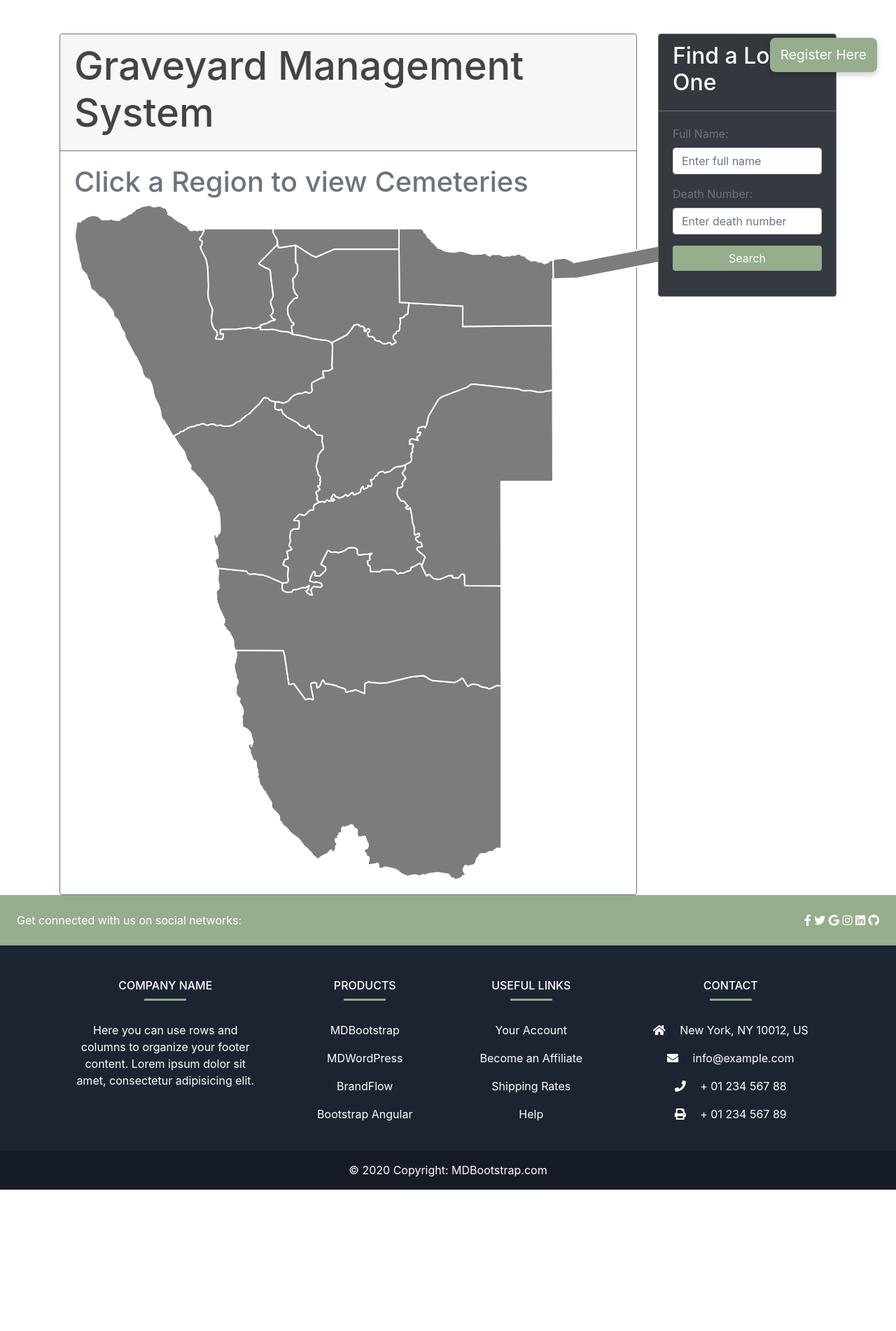
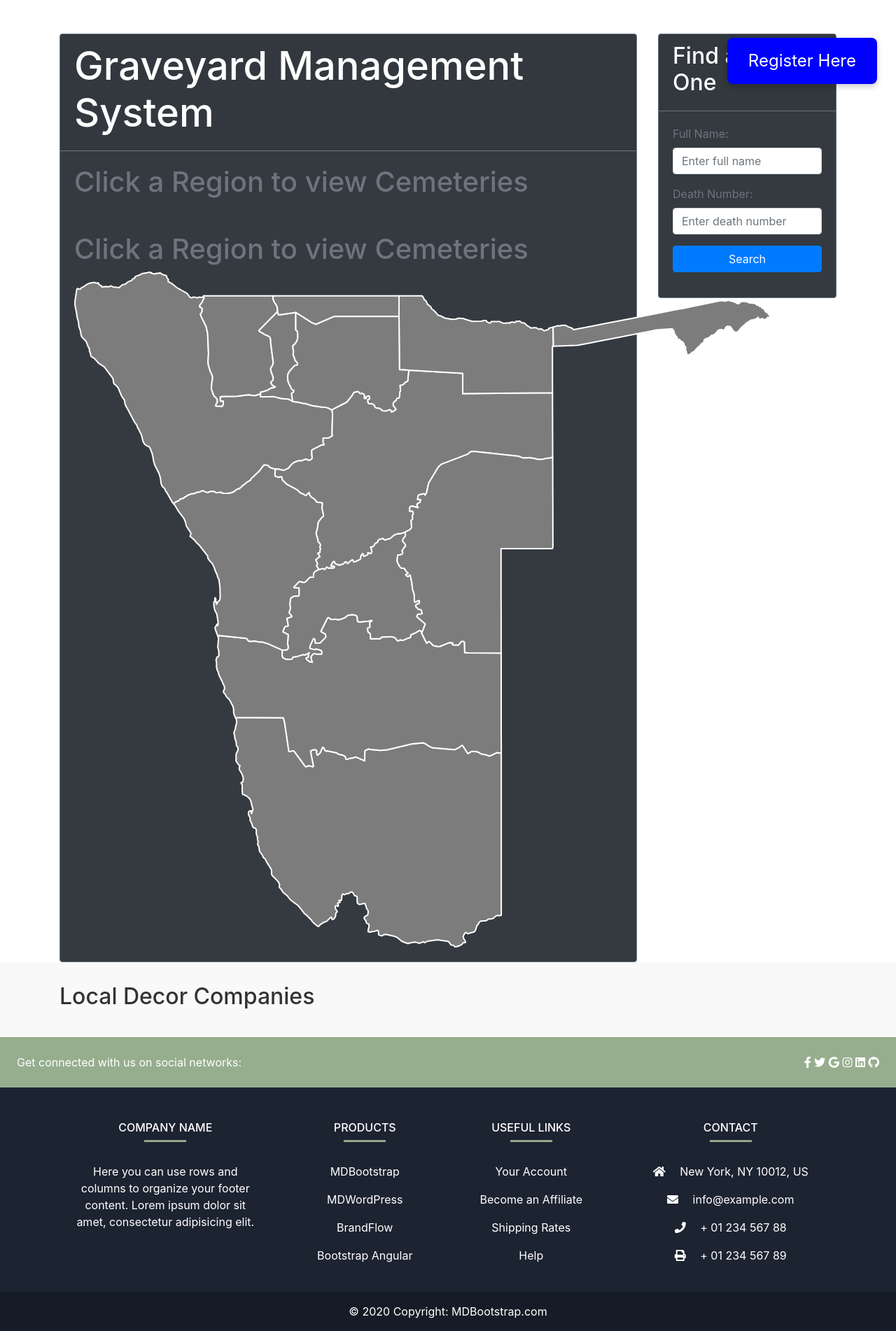
Before and after one commit to kasi1003/gmsUp, a PHP site: page /index.php in a window 1280 px wide. Shown: the part 56-1958 px from the top of the page at 70% size. Before the commit the page ends 1756 px from the top, so only its background shows below. Run offline with PHP 8.4, Linux system fonts and the light colour scheme; data comes from the database, SQL or seed files in the repository.

Commit message:
Update index.php

```diff
--- a/php/index.php
+++ b/php/index.php
@@ -28,18 +28,14 @@ $conn->close();
     <link rel="stylesheet" href="https://cdn.jsdelivr.net/npm/bootstrap@4.3.1/dist/css/bootstrap.min.css" integrity="sha384-ggOyR0iXCbMQv3Xipma34MD+dH/1fQ784/j6cY/iJTQUOhcWr7x9JvoRxT2MZw1T" crossorigin="anonymous" />
     <style>
         .register-btn {
-            background-color: #96AE8D;
+            background-color: blue;
             color: white;
-            font-size: 1.2rem;
-            padding: 10px 15px;
+            font-size: 1.5rem;
+            padding: 15px 30px;
             border: none;
             border-radius: 8px;
             box-shadow: 0 4px 8px rgba(0, 0, 0, 0.2);
             transition: transform 0.2s ease, box-shadow 0.2s ease;
-            right: 2%;
-        }
-        .btn{
-            border: none;
         }
 
         .register-btn:hover {
@@ -98,13 +94,16 @@ $conn->close();
         <div class="container">
             <div class="row">
                 <div class="col-12 col-lg-9">
-                    <div class="card border-secondary  mt-5" style="min-height: 100px">
+                    <div class="card border-secondary bg-dark mt-5" style="min-height: 100px">
                         <div class="card-header border-secondary">
-                            <h1 style="color:#444444; font-size: 3.5em">
+                            <h1 style="color: white; font-size: 3.5em">
                                 Graveyard Management System
                             </h1>
                         </div>
-
+                        <div class="card-body text-secondary">
+                            <h1 class="find-a-cemetery-text">
+                                Click a Region to view Cemeteries
+                            </h1> </div>
                         <div class="card-body text-secondary">
                             <h1 class="find-a-cemetery-text">
                                 Click a Region to view Cemeteries
@@ -161,7 +160,7 @@ $conn->close();
                                     <label for="deathNumber">Death Number:</label>
                                     <input type="text" id="deathNumber" name="deathNumber" class="form-control" placeholder="Enter death number" required />
                                 </div>
-                                <button type="submit" class="btn btn-primary" style="width: 100%; background-color: #96AE8D;">
+                                <button type="submit" class="btn btn-primary" style="width: 100%">
                                     Search
                                 </button>
                                 <div class="results mt-3"></div>
@@ -171,13 +170,19 @@ $conn->close();
                 </div>
             </div>
 
-
-
+            <div class="register-btn-container">
+                <button id="registerButton" class="btn register-btn">Register Here</button>
+            </div>
         </div>
     </section>
-    <div class="register-btn-container">
-                <button id="registerButton" class="btn register-btn">Register Here</button>
-            </div>
+
+    <section class="portfolio-section">
+        <div class="container">
+            <h2>Local Decor Companies</h2>
+            <div id="decorCompanies" class="row"></div>
+        </div>
+    </section>
+
     <script>
         document.getElementById('searchForm').addEventListener('submit', function(event) {
             event.preventDefault();
@@ -198,6 +203,40 @@ $conn->close();
         document.getElementById('registerButton').addEventListener('click', function() {
             window.location.href = 'Registration.php';
         });
+        function loadDecorCompanies() {
+    fetch('../php/get_decor_companies.php')
+        .then(response => response.json())
+        .then(data => {
+            const container = document.getElementById('decorCompanies');
+            container.innerHTML = ''; // Clear previous contents
+            data.forEach(company => {
+                const col = document.createElement('div');
+                col.className = 'col-12 col-md-6 col-lg-4 portfolio-item';
+
+                // Handle company logo
+                const logoHtml = company.company_logo ? <img src="${company.company_logo}" alt="${company.company_name} logo" class="company-logo" /> : '<p>No logo available</p>';
+
+                // Handle portfolio images
+                const imagesHtml = Array.isArray(JSON.parse(company.portfolio_images))
+                    ? JSON.parse(company.portfolio_images).map(img => <img src="${img}" alt="${company.company_name} portfolio" class="portfolio-image" />).join('')
+                    : '<p>No images available</p>';
+
+                col.innerHTML = `
+                    <h3>${company.company_name}</h3>
+                    ${logoHtml}
+                    <p>${company.description}</p>
+                    <p>Contact: <a href="mailto:${company.contact_email}">${company.contact_email}</a></p>
+                    <p>Phone: ${company.contact_number}</p>
+                    <div>${imagesHtml}</div>
+                `;
+                container.appendChild(col);
+            });
+        })
+        .catch(error => console.error('Error:', error));
+}
+
+document.addEventListener('DOMContentLoaded', loadDecorCompanies);
+
 
     </script>
 
```
